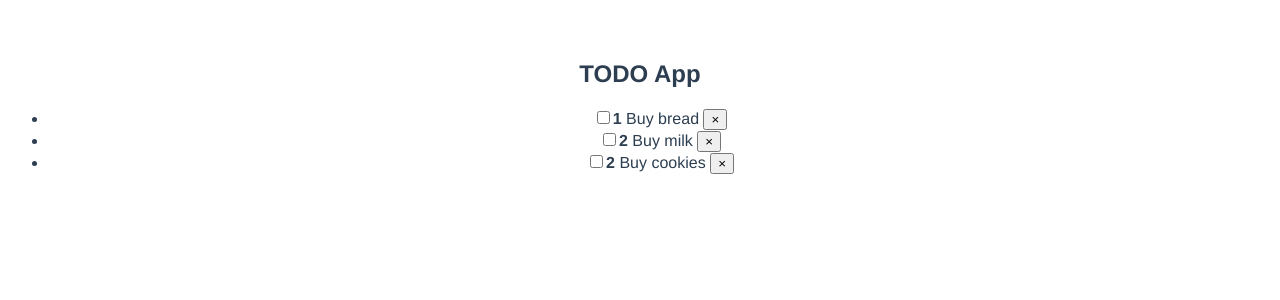
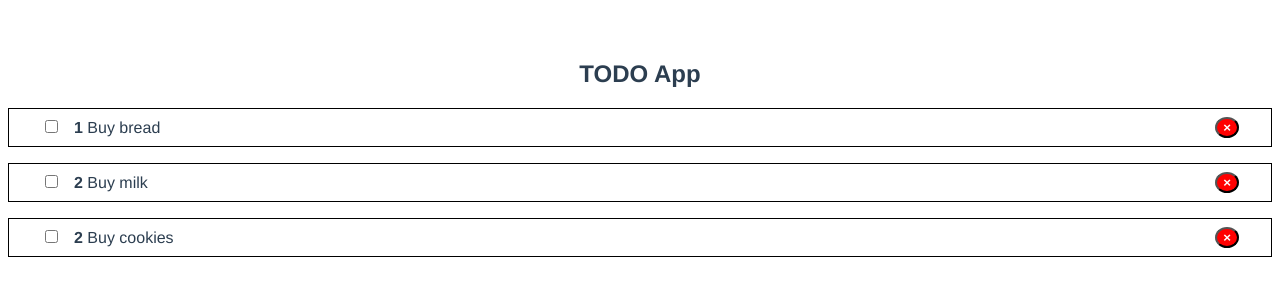
Before and after one commit to MariaGreff/vuejs-course, a Vue app: page / in a window 1280 px wide. Shown: the top 300 px of the page. Built offline with nearby package versions, Linux system fonts and the light colour scheme.

Commit message:
feat: added basic styles

```diff
--- a/src/components/ToDoItem.vue
+++ b/src/components/ToDoItem.vue
@@ -1,11 +1,11 @@
 <template>
   <li>
-    <span>
+    <span v-bind:class="{ done: todo.completed }">
       <input type="checkbox" />
       <strong>{{ todo.id }}</strong>
       {{ todo.title }}
     </span>
-    <button>
+    <button class="rm">
       &times;
     </button>
   </li>
@@ -21,3 +21,28 @@
   }
 };
 </script>
+
+<style scoped>
+li {
+  border: 1px solid black;
+  display: flex;
+  justify-content: space-between;
+  padding: 0.5rem 2rem;
+  margin-bottom: 1rem;
+}
+
+.rm {
+  background: red;
+  color: #fff;
+  border-radius: 50%;
+  font-weight: bold;
+}
+
+input {
+  margin-right: 1rem;
+}
+
+.done {
+  text-decoration: line-through;
+}
+</style>
--- a/src/components/ToDoList.vue
+++ b/src/components/ToDoList.vue
@@ -15,3 +15,11 @@
   }
 };
 </script>
+
+<style scoped>
+ul {
+  list-style: none;
+  margin: 0;
+  padding: 0;
+}
+</style>
```
